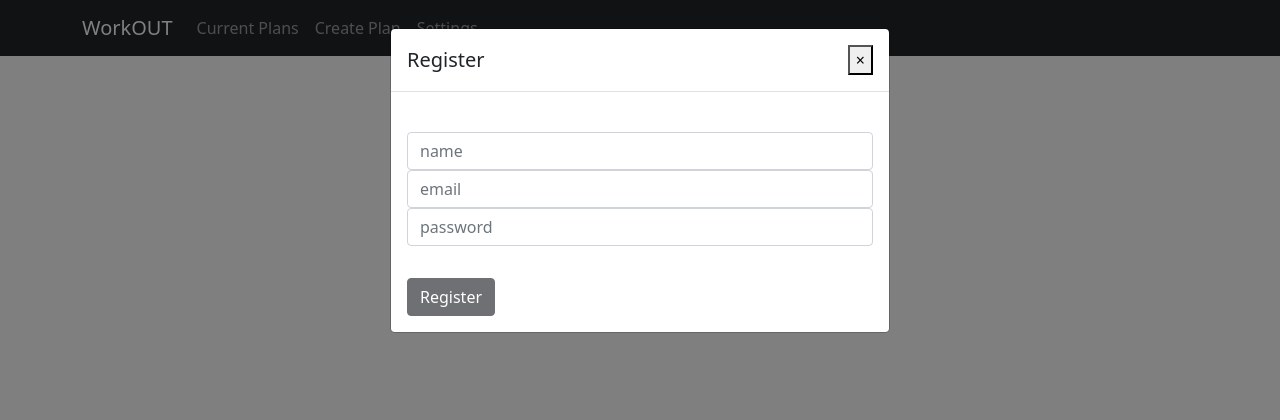
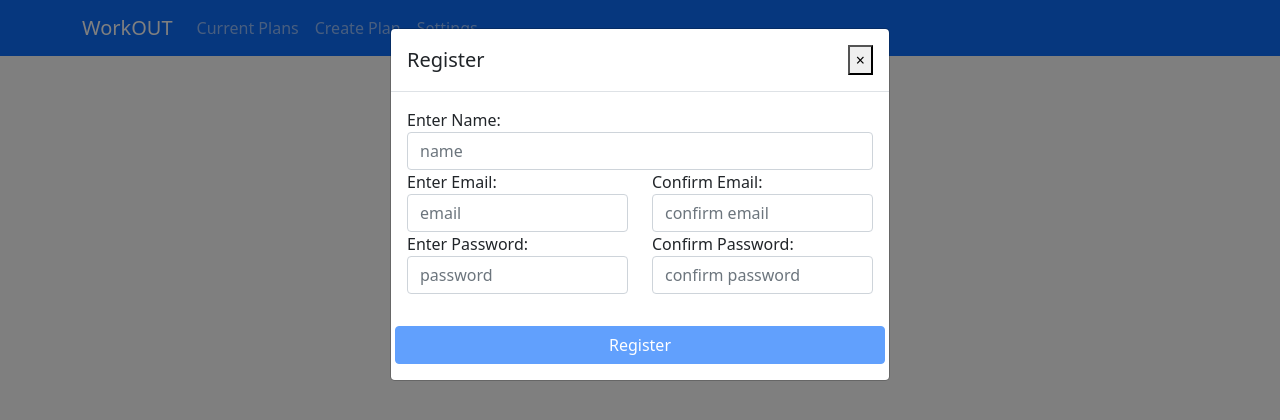
Before and after one commit to Erikmmkarlsson/workout_app, a React (Create React App) app in the folder frontend/: page / in a window 1280 px wide. Both pictures are taken after a click on the button "Register". Shown: the top 420 px of the page. Built offline with nearby package versions, Linux system fonts and the light colour scheme.

Commit message:
Added handling all invalid inpus, front&back-end

```diff
--- a/frontend/src/components/AppNavbar.js
+++ b/frontend/src/components/AppNavbar.js
@@ -23,7 +23,7 @@ class AppNavbar extends Component{
     render(){
         return(
             <div>
-            <Navbar color = "dark" dark expand="sm" className="mb-5">
+            <Navbar color = "primary" dark expand="sm" className="mb-5">
             <Container>
                     <NavbarBrand href="/">WorkOUT</NavbarBrand>
                     <NavbarToggler onClick={this.toggle} />
--- a/frontend/src/components/RegisterUser.js
+++ b/frontend/src/components/RegisterUser.js
@@ -8,16 +8,26 @@ import{
     Form,
     FormGroup,
     Label,
-    Input
+    Input,
+    Alert,
+    Row,
+    Col,
 } from 'reactstrap';
 
 
 export default class RegisterUser extends Component {
     state={
         modal: false,
+        IsValidName: true,
+        IsValidEmail: true,
+        EmailMatches:true,
+        IsValidPassword: true,
+        PasswordMatches: true,
         name:'',
         email:'',
-        password:''
+        confirm_email:'',
+        password:'',
+        confirm_password:'',
     };
     toggle = () => {
         this.setState({
@@ -26,8 +36,90 @@ export default class RegisterUser extends Component {
 
     }
 
+
     handleChange = (event) => {
-        this.setState({[event.target.name]: event.target.value});
+
+        if (typeof event.target.value !== "undefined") {
+            if(event.target.name==='name'){
+                if(event.target.value.length<3){
+                    this.setState({
+                        IsValidName: false,
+                    })
+
+                }
+                else{
+                    this.setState({
+                        IsValidName: true,
+                    })
+                    this.setState({[event.target.name]: event.target.value});
+                }
+
+
+            }
+            if(event.target.name==='email')
+            {
+                var pattern = new RegExp(/^(("[\w-\s]+")|([\w-]+(?:\.[\w-]+)*)|("[\w-\s]+")([\w-]+(?:\.[\w-]+)*))(@((?:[\w-]+\.)*\w[\w-]{0,66})\.([a-z]{2,6}(?:\.[a-z]{2})?)$)|(@\[?((25[0-5]\.|2[0-4][0-9]\.|1[0-9]{2}\.|[0-9]{1,2}\.))((25[0-5]|2[0-4][0-9]|1[0-9]{2}|[0-9]{1,2})\.){2}(25[0-5]|2[0-4][0-9]|1[0-9]{2}|[0-9]{1,2})\]?$)/i);
+
+                if (!pattern.test(event.target.value)) {
+                    this.setState({
+                        IsValidEmail: false,
+                    })
+                }
+                else{
+                    this.setState({
+                        EmailMatches: false,
+                        IsValidEmail: true,
+                    })
+                    this.setState({[event.target.name]: event.target.value});
+                }
+
+            }
+            if(event.target.name==='confirm_email')
+            {
+                if (event.target.value !== this.state.email) {
+                    this.setState({
+                        EmailMatches: false,
+                    })
+                }
+                else{
+                    this.setState({
+                        EmailMatches: true,
+                    })
+                    this.setState({[event.target.name]: event.target.value});
+                }
+
+            }
+            if(event.target.name==='password'){
+                if(event.target.value.length<6){
+                    this.setState({
+                        IsValidPassword: false,
+                    })
+
+                }
+                else{
+                    this.setState({
+                        IsValidPassword: true,
+                        PasswordMatches: false,
+                    })
+                    this.setState({[event.target.name]: event.target.value});
+                }
+            }
+            if(event.target.name==='confirm_password')
+            {
+                if (event.target.value !== this.state.password) {
+                    this.setState({
+                        PasswordMatches: false,
+                    })
+                }
+                else{
+                    this.setState({
+                        PasswordMatches: true,
+                    })
+                    this.setState({[event.target.name]: event.target.value});
+                }
+
+            }
+        }
     }
 
     handleSubmit = event =>{
@@ -46,8 +138,17 @@ export default class RegisterUser extends Component {
             console.log(res.data);
         });
 
+        this.setState({
+        IsValidName: false,
+        IsValidEmail: false,
+        EmailMatches: false,
+        IsValidPassword: false,
+        PasswordMatches: false,
 
+        })
          this.toggle();
+         window.location.reload(false);
+
 
     }
 
@@ -70,32 +171,108 @@ export default class RegisterUser extends Component {
                     <ModalBody>
                         <Form onSubmit={this.handleSubmit}>
                             <FormGroup>
-                                <Label for="item"></Label>
+                                <Label for="name">Enter Name:</Label>
                                 <Input
                                     type="text"
                                     name="name"
-                                    id="item"
+                                    id="name"
                                     placeholder="name"
                                     onChange={this.handleChange}
                                 />
+                            </FormGroup>
+                            <Row>
+                            <Col>
+                            <FormGroup>
+                                <Label for="email">Enter Email:</Label>
                                 <Input
                                     type="text"
                                     name="email"
-                                    id="item"
+                                    id="email"
                                     placeholder="email"
                                     onChange={this.handleChange}
                                 />
+                            </FormGroup>
+                            </Col>
+                            <Col>
+                            <FormGroup>
+                                <Label for="cEmail">Confirm Email:</Label>
+                                <Input
+                                    type="text"
+                                    name="confirm_email"
+                                    id="cEmail"
+                                    placeholder="confirm email"
+                                    onChange={this.handleChange}
+                                />
+                            </FormGroup>
+                            </Col>
+                            </Row>
+                            <Row>
+                            <Col>
+                            <FormGroup>
+                                <Label for="password">Enter Password:</Label>
                                 <Input
                                     type="text"
                                     name="password"
-                                    id="item"
+                                    id="password"
                                     placeholder="password"
                                     onChange={this.handleChange}
+
                                 />
-                                <Button disabled={this.state.name.length<1 ||this.state.email.length<1 ||this.state.password.length<6} color="dark" style={{marginTop:'2rem'}} block>Register</Button>
                             </FormGroup>
+                            </Col>
+                            <Col>
+                            <FormGroup>
+                                <Label for="cPassword">Confirm Password:</Label>
+                                <Input
+                                    type="text"
+                                    name="confirm_password"
+                                    id="cPassword"
+                                    placeholder="confirm password"
+                                    onChange={this.handleChange}
+
+                                />
+                            </FormGroup>
+                            </Col>
+                            </Row>
+                            <Row>
+                            <Button disabled={this.state.name.length<3 ||
+                                              this.state.email.length<6||
+                                              this.state.password.length<6||
+                                              !this.state.IsValidEmail ||
+                                              !this.state.IsValidPassword||
+                                              !this.state.IsValidName ||
+                                              !this.state.EmailMatches ||
+                                              !this.state.PasswordMatches
+                                              } color="primary" style={{marginTop:'2rem'}} block>Register</Button>
+                            </Row>
                         </Form>
                     </ModalBody>
+                    {!this.state.IsValidName ? (
+                        <Alert color='danger'>
+                            The name must be 3+ characters long
+                        </Alert>
+                    ):(null)}
+                    {!this.state.IsValidEmail ? (
+                        <Alert color='danger'>
+                            The email is invalid
+                        </Alert>
+                    ):(null)}
+                    {!this.state.EmailMatches ? (
+                        <Alert color='danger'>
+                            The email does not match
+                        </Alert>
+                    ):(null)}
+                    {!this.state.IsValidPassword ? (
+                        <Alert color='danger'>
+                            The password must be 6+ characters long
+                        </Alert>
+                    ):(null)}
+                    {!this.state.PasswordMatches ? (
+                        <Alert color='danger'>
+                            The password does not match
+                        </Alert>
+                    ):(null)}
+
                 </Modal>
             </div>
         );
```
